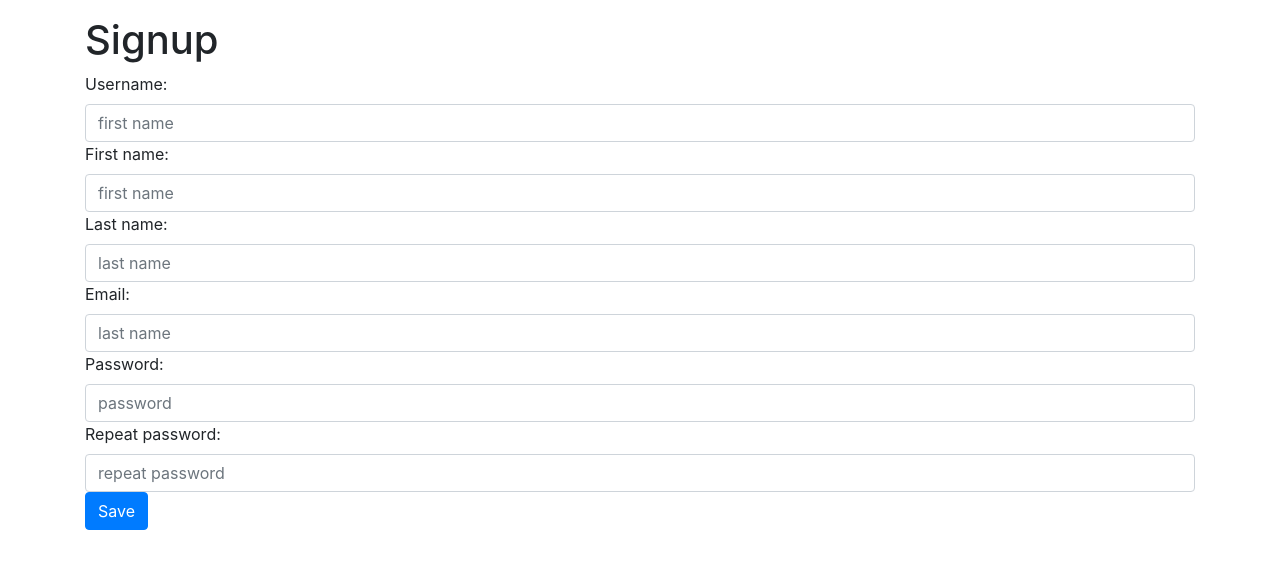
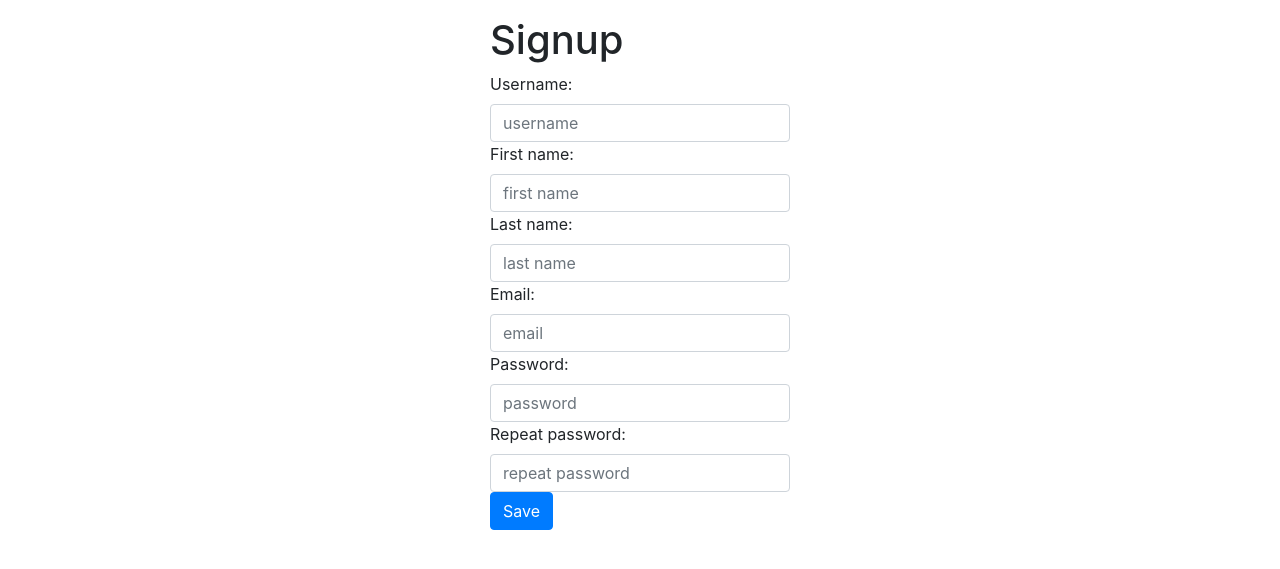
Before and after one commit to jmrcastillo/django-ecommerce, a Django app: page /accounts/signup/ in a window 1280 px wide. Shown: the part 56-625 px from the top of the page. Run offline with Django 3.2, Linux system fonts and the light colour scheme; some libraries are stand-ins or nearby versions.

Commit message:
Account App - modify

```diff
--- a/accounts/forms.py
+++ b/accounts/forms.py
@@ -28,7 +28,7 @@ class AuthenticationForm(AuthenticationForm):
 class SignupForm(forms.Form):
     username = forms.CharField(max_length=10, widget=forms.TextInput({
                 'class': 'form-control',
-                'placeholder': 'first name',
+                'placeholder': 'username',
                 })
             )
     first_name = forms.CharField(
@@ -49,7 +49,7 @@ class SignupForm(forms.Form):
             max_length=200,
             widget=forms.TextInput({
                 'class': 'form-control',
-                'placeholder': 'last name'
+                'placeholder': 'email'
                 })
             )
     password = forms.CharField(
--- /dev/null
+++ b/accounts/static/css/users.css
@@ -0,0 +1,6 @@
+
+
+.account-details-container {
+    margin: auto auto;
+    width: 300px;
+}
--- /dev/null
+++ b/accounts/templates/user_accounts/base.html
@@ -0,0 +1,19 @@
+
+
+{% extends "base.html" %}
+
+{% block title %}
+
+{% endblock title %}
+{% load static %}
+
+<!--CSS-->
+{% block stylesheets %}
+    {{ block.super }}
+    <link rel="stylesheet" type="text/css"  href="{% static 'css/users.css' %}">
+{% endblock stylesheets %}
+<!--END_css-->
+
+{% block content %}
+
+{% endblock %}
--- a/accounts/templates/user_accounts/signup.html
+++ b/accounts/templates/user_accounts/signup.html
@@ -1,6 +1,6 @@
 
 
-{% extends "base.html" %}
+{% extends "user_accounts/base.html" %}
 
 {% block content %}
 <br>
```
Also changed, not shown: cart/templates/cart/home.html (deleted, +0 -10 lines), 1 other file.
